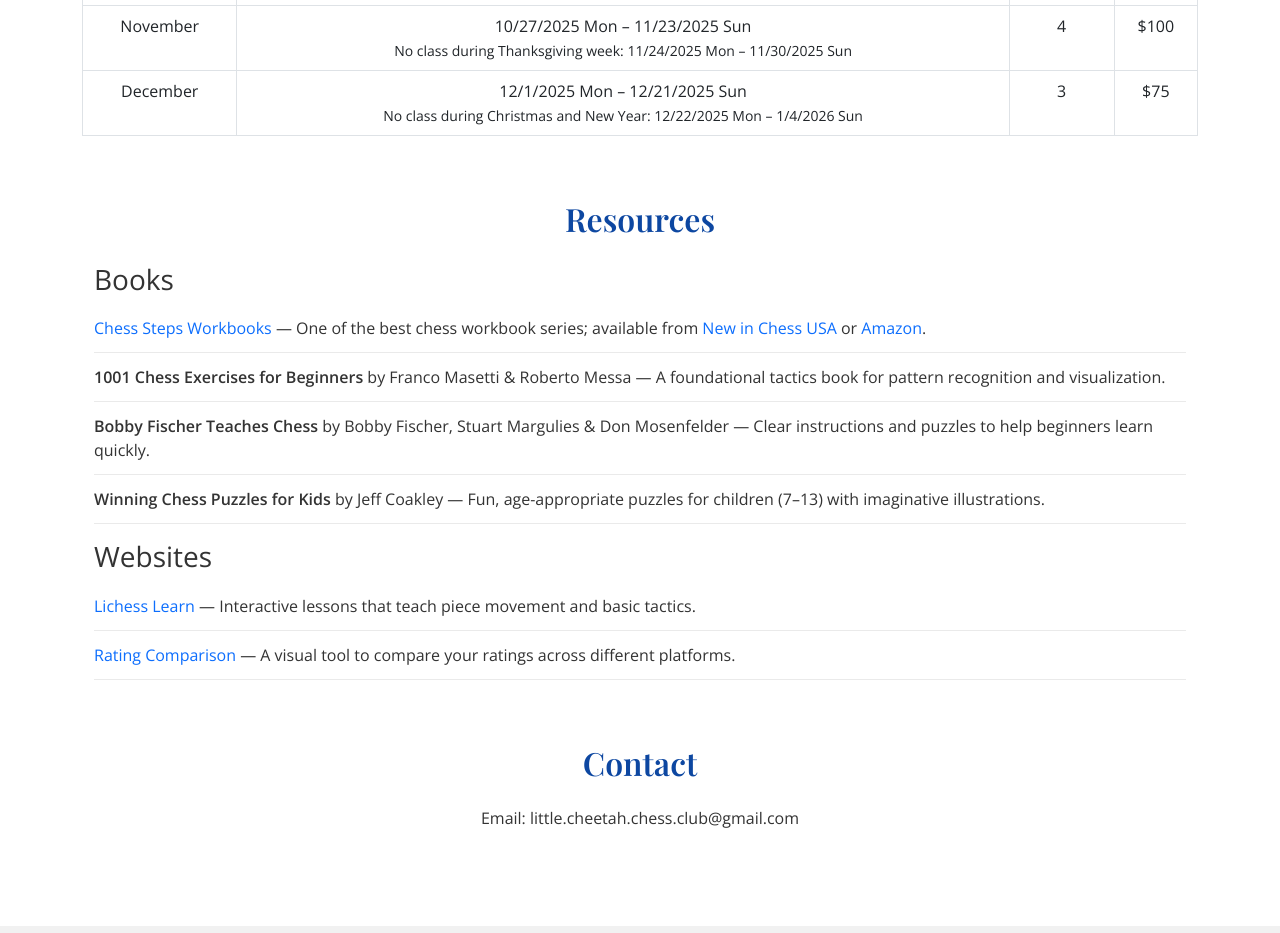
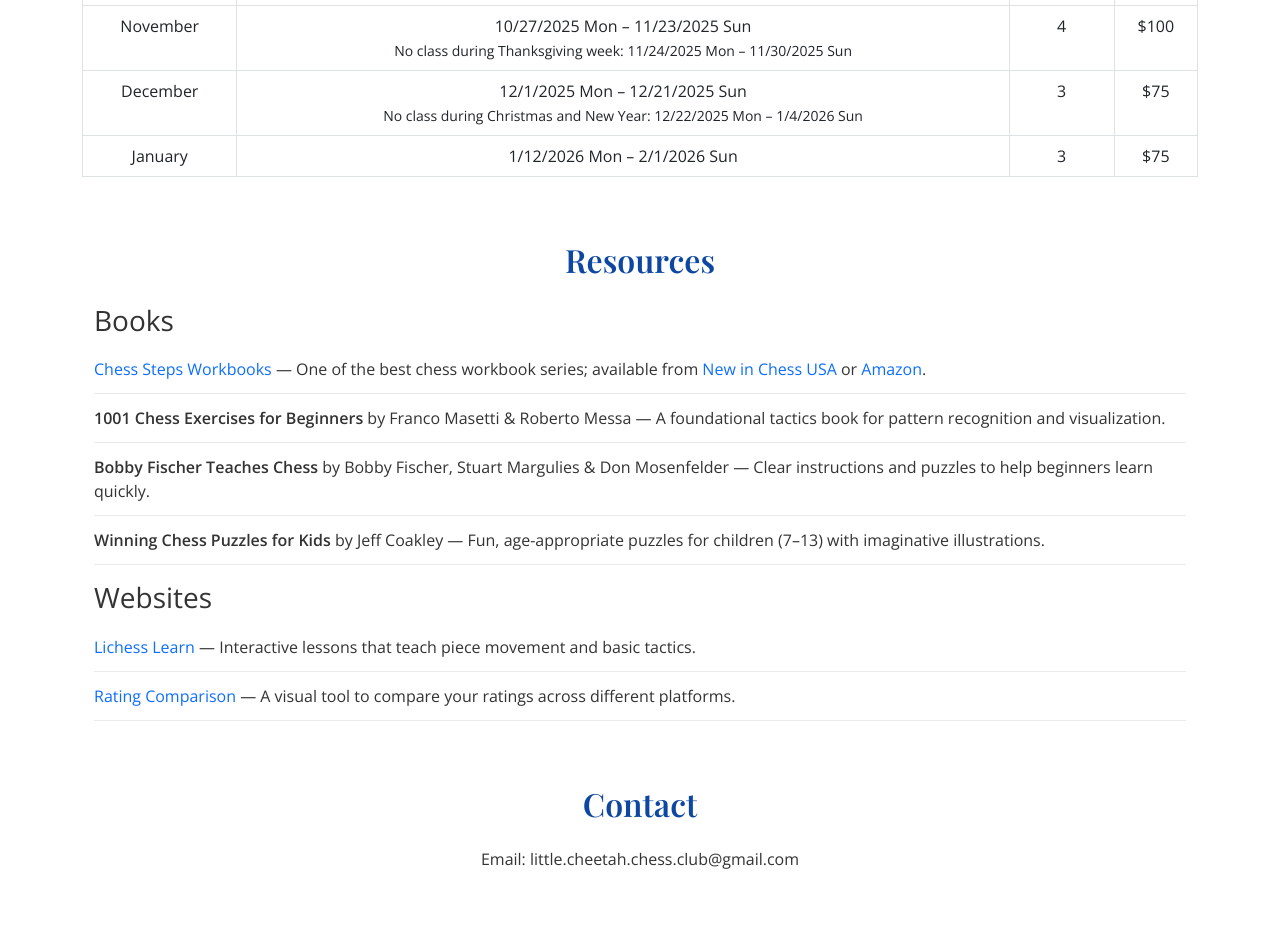
Before and after one commit to littlecheetahchessclub/littlecheetahchessclub.github.io, a plain HTML site: page index.html in a window 1280 px wide. Shown: the part 1500-2433 px from the top of the page. Drawn offline with nearby package versions, Linux system fonts and the light colour scheme.

Commit message:
Update index.html

```diff
--- a/index.html
+++ b/index.html
@@ -294,7 +294,12 @@
           <td>3</td>
           <td>$75</td>
         </tr>
-
+        <tr>
+          <td>January</td>
+          <td>1/12/2026 Mon – 2/1/2026 Sun<br>
+          <td>3</td>
+          <td>$75</td>
+        </tr>
       </tbody>
     </table>
   </div>
```
